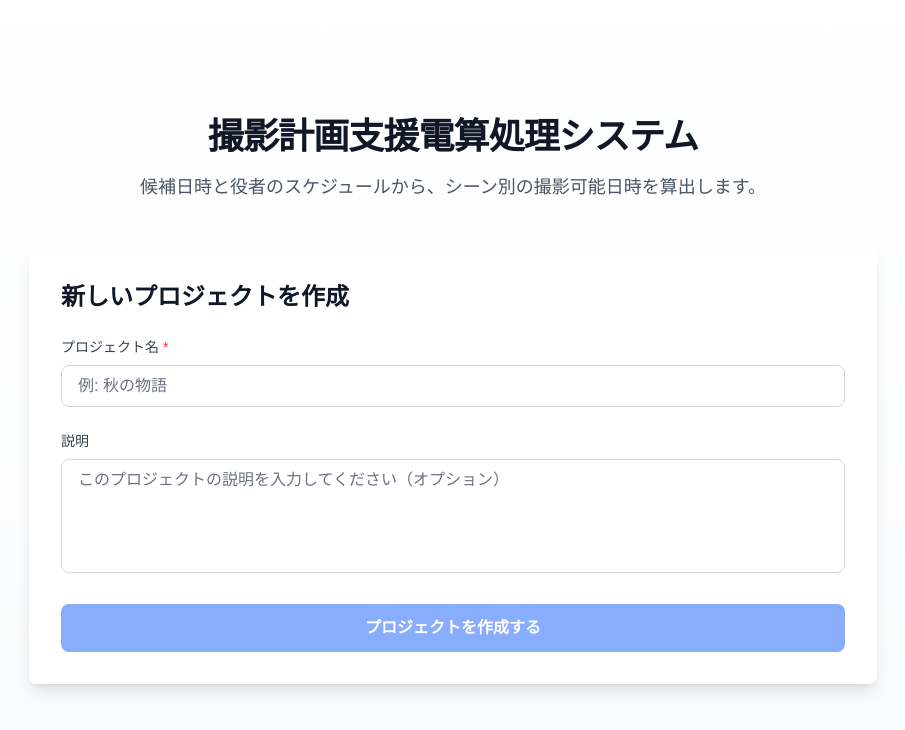
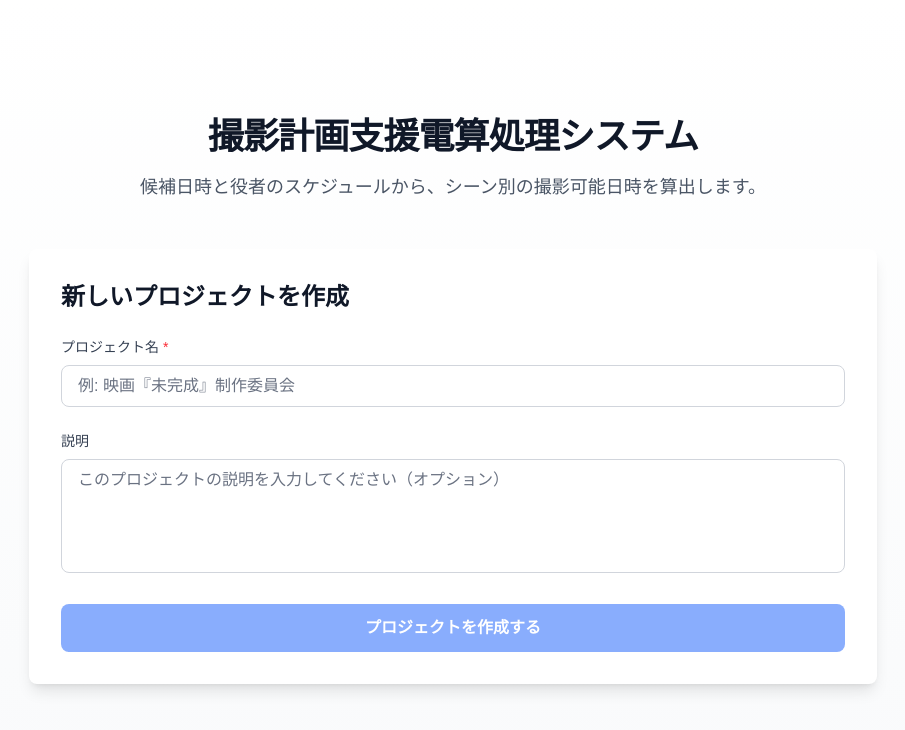
Before and after one commit to creatio313/movie_scheduler, a Next.js app in the folder web/: page / in a window 1280 px wide. Shown: the top 730 px of the page, without its empty margins (187-1092 px from the left). Built offline with nearby package versions, Linux system fonts and the light colour scheme; no server answers.

Commit message:
不要タグの削除

```diff
--- a/web/app/manage/page.tsx
+++ b/web/app/manage/page.tsx
@@ -36,24 +36,15 @@ import {
 } from "@/lib/validators";
 import {
   FULLSCREEN_CENTERED_BG,
-  PAGE_CONTAINER,
-  SECTION_PANEL,
-  SECTION_TITLE,
-  SUBSECTION_TITLE,
-  LABEL_TEXT,
   INPUT_BASE,
   INPUT_DATE,
   INPUT_TIME,
   BUTTON_PRIMARY,
-  BUTTON_OUTLINE,
-  ALERT_ERROR_WITH_MARGIN,
   SPINNER,
   HELPER_TEXT,
   GRID_2COL,
-  GRID_2COL_LAYOUT,
   SPACE_Y_3,
   LIST_ITEM,
-  CHECKBOX_LABEL,
 } from "@/lib/tailwind-classes";
 
 function ManagePageContent() {
@@ -767,7 +758,7 @@ function ManagePageContent() {
                   value={sceneName}
                   onChange={(e) => setSceneName(e.target.value)}
                   className="w-full rounded-lg border border-gray-300 bg-white px-3 py-2 text-gray-900 focus:ring-2 focus:ring-blue-500 focus:border-transparent dark:border-gray-600 dark:bg-gray-700 dark:text-white"
-                  placeholder="例: 屋上の対話"
+                  placeholder="例: シーン１"
                 />
               </div>
               <div>
--- a/web/app/page.tsx
+++ b/web/app/page.tsx
@@ -92,7 +92,7 @@ export default function Home() {
                 type="text"
                 value={title}
                 onChange={(e) => setTitle(e.target.value)}
-                placeholder="例: 秋の物語"
+                placeholder="例: 映画『未完成』制作委員会"
                 required
                 disabled={isLoading}
                 className={INPUT_FULL_WIDTH}
```
Also changed, not shown: web/app/cast-schedule/page.tsx (+0 -9 lines).
